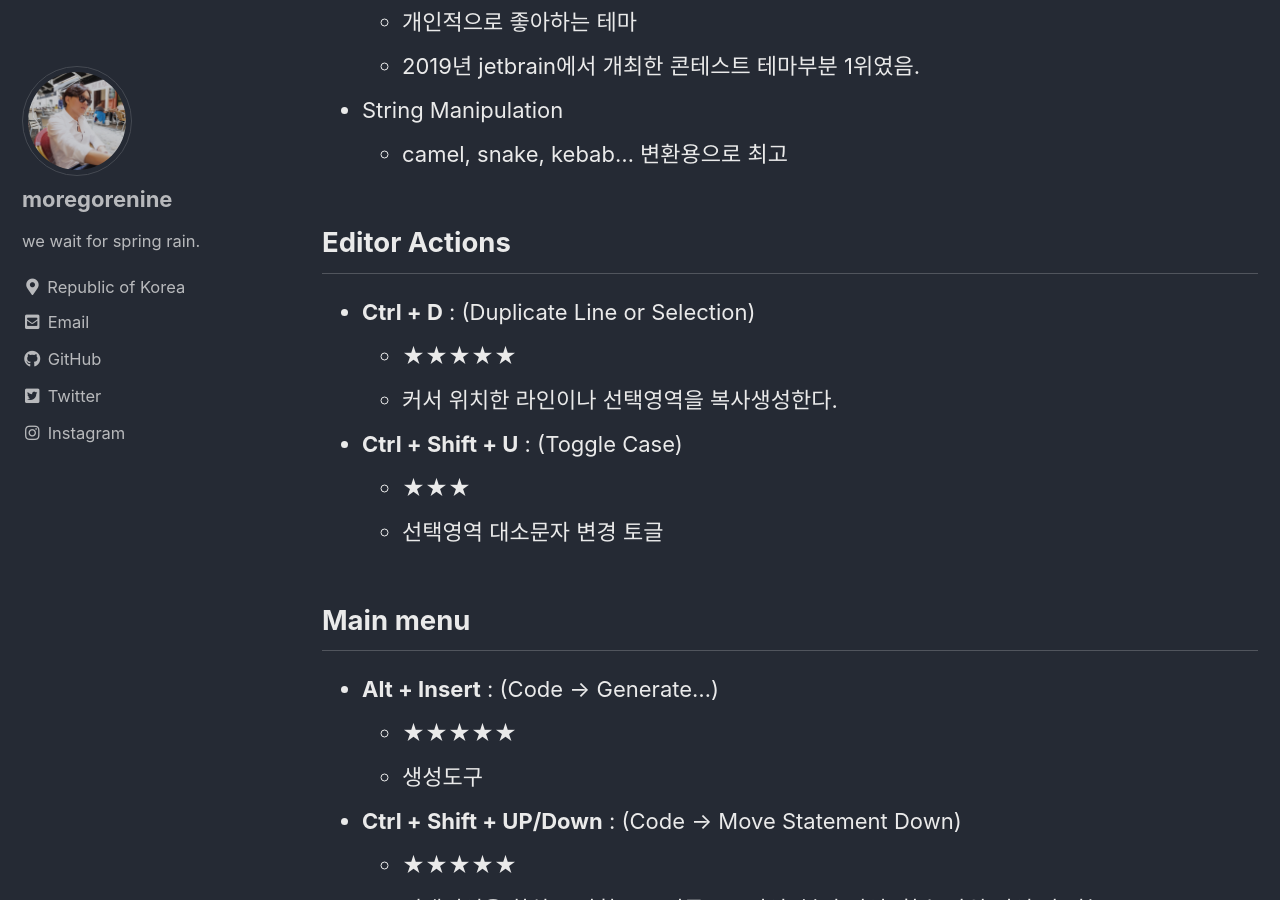
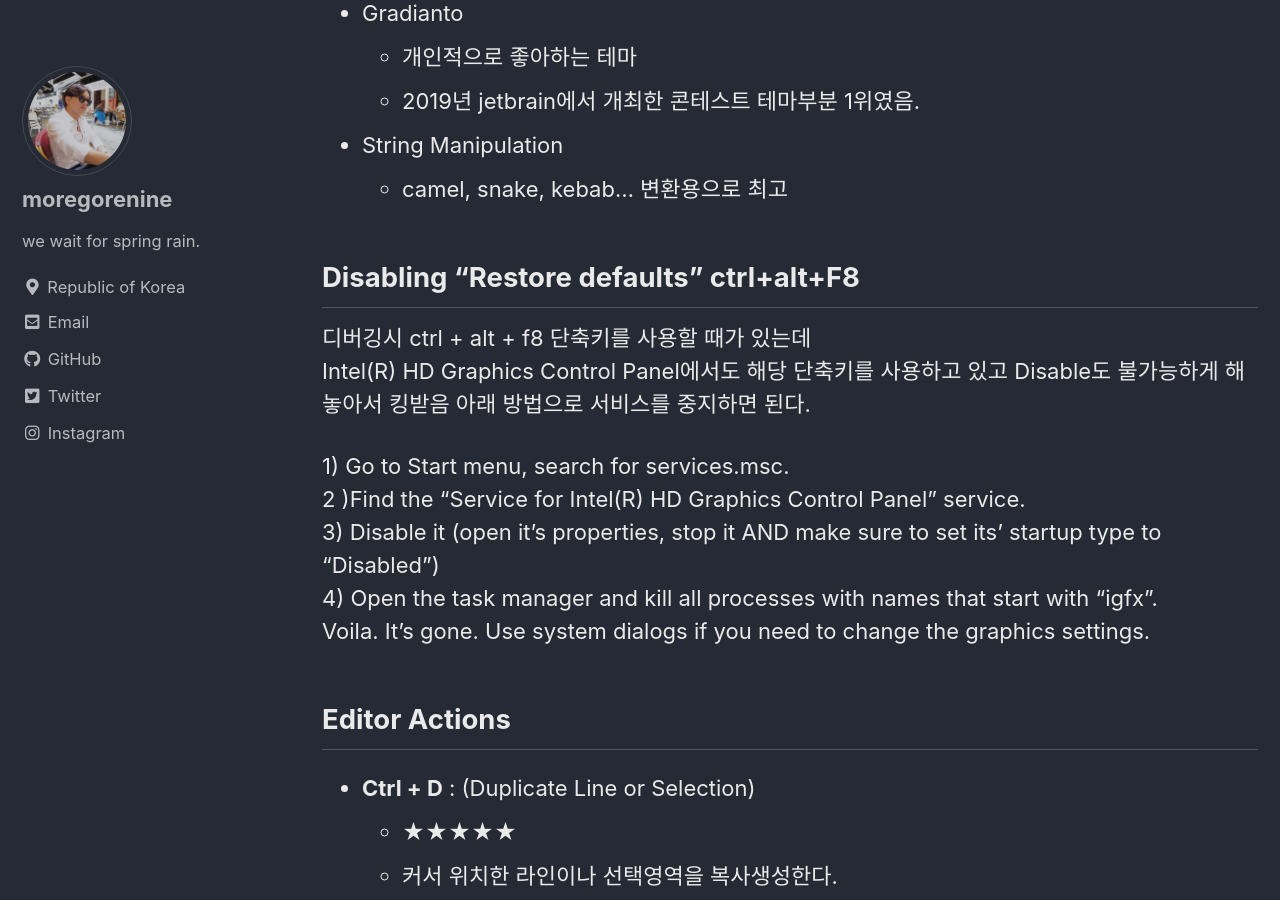
Before and after one commit to moregorenine/moregorenine.github.io, a Jekyll site: the page built from _posts/idea/2019-11-28-intellij-keymap.md, in a window 1280 px wide and 900 px high, scrolled down 3495 px. Built offline with Jekyll 4.4.1, drawn with Linux system fonts in a browser that asks for light colours; cached includes are drawn as plain includes; comment, search, counter and statistics services are not loaded; some of the changed text lies outside the part shown.

Commit message:
Update 2019-11-28-intellij-keymap.md

```diff
--- a/_posts/idea/2019-11-28-intellij-keymap.md
+++ b/_posts/idea/2019-11-28-intellij-keymap.md
@@ -64,6 +64,16 @@ intellij 가 종종 하단부에 Indexing 작업을 하는게 보일 것이다.
   - 2019년 jetbrain에서 개최한 콘테스트 테마부분 1위였음.
 - String Manipulation
   - camel, snake, kebab... 변환용으로 최고
+
+## Disabling "Restore defaults" ctrl+alt+F8
+디버깅시 ctrl + alt + f8 단축키를 사용할 때가 있는데
+Intel(R) HD Graphics Control Panel에서도 해당 단축키를 사용하고 있고 Disable도 불가능하게 해놓아서 킹받음 아래 방법으로 서비스를 중지하면 된다.
+
+1) Go to Start menu, search for services.msc.
+2 )Find the "Service for Intel(R) HD Graphics Control Panel" service.
+3) Disable it (open it's properties, stop it AND make sure to set its' startup type to "Disabled")
+4) Open the task manager and kill all processes with names that start with "igfx".
+Voila. It's gone. Use system dialogs if you need to change the graphics settings.
 
 ## Editor Actions
 - **Ctrl + D** : (Duplicate Line or Selection)
```
